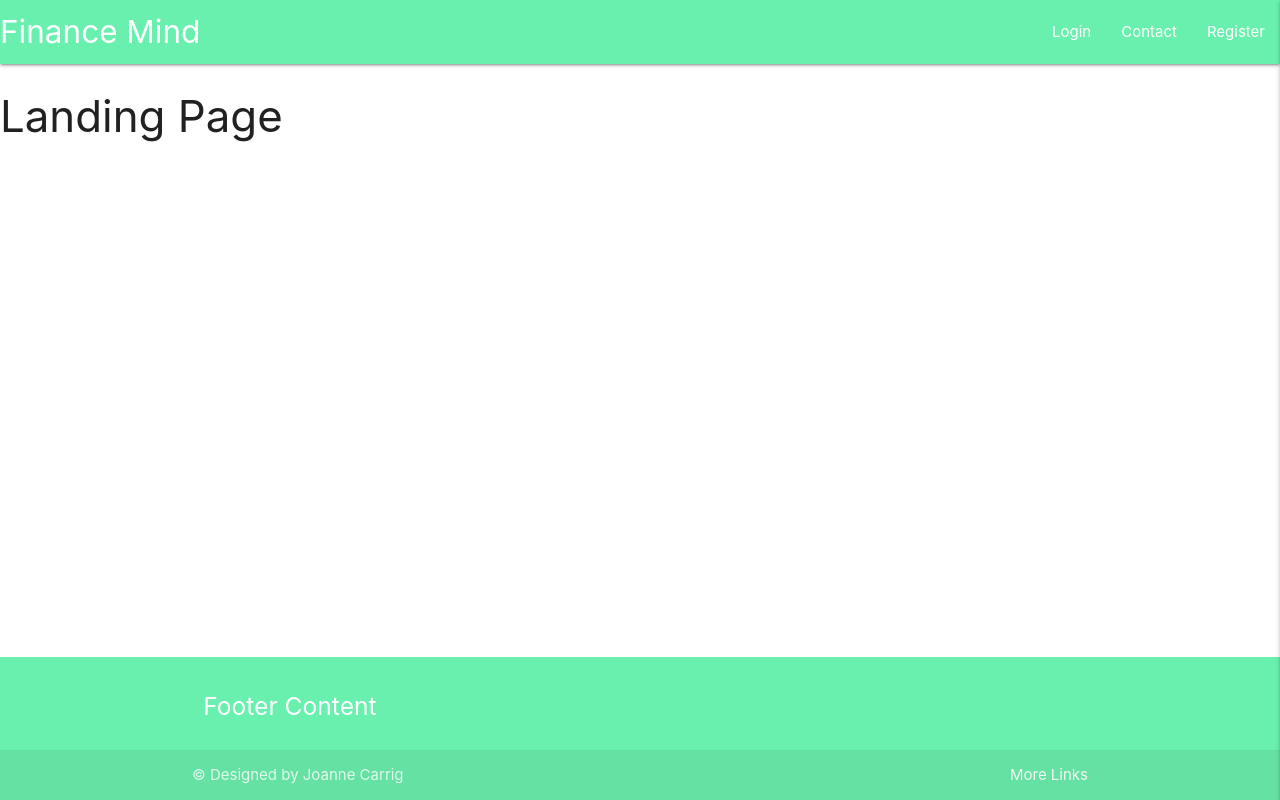
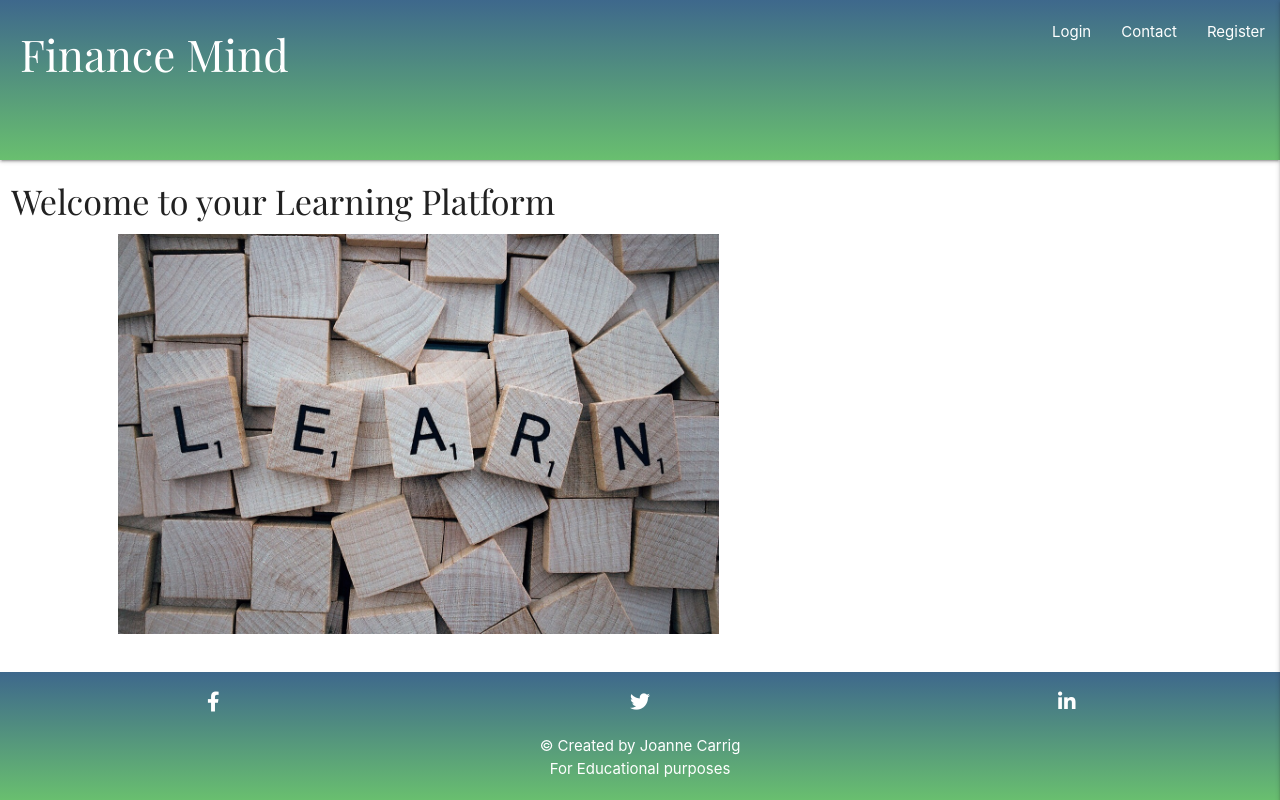
Before and after one commit to jojo157/learning-platform, a Flask app: page / in a window 1280 px wide. Run offline with Flask 2, Linux system fonts and the light colour scheme; some libraries are stand-ins or nearby versions.

Commit message:
styled header and footer elements with a gradient background color and general stlying

```diff
--- a/static/css/style.css
+++ b/static/css/style.css
@@ -1,3 +1,13 @@
+
+@import url('https://fonts.googleapis.com/css2?family=Open+Sans&family=Playfair+Display&display=swap');
+
+h1, h2, h3, h4, h5, h6{
+    font-family: 'Playfair Display';
+}
+
+p{
+    font-family: 'Open Sans';
+}
 
 /* General styles */
 body {
@@ -15,6 +25,14 @@ a{
     color: black;
 }
 
+.gradient-colours{
+    background-image: linear-gradient( #3e688c, #69bf6f );
+}
+
+nav{
+    height: 20vh;
+}
+
 /* Flash messaging styles */
 .flashes{
     border-radius: 15px;
@@ -29,11 +47,29 @@ a{
 }
 
 
+.fit-image{
+    object-fit: contain;
+    max-width:100%;
+    max-height: 50vh;
+}
+
+/* Navbar */
+.header-title{
+    margin-left: 20px;
+    margin-top: 30px;
+}
+
+/* Footer */
+i.fab.fa-facebook-f, i.fab.fa-twitter, i.fab.fa-linkedin-in{
+    color: white;
+    font-size: 20px;
+}
+
 /* Home Page */
 
 .logo-size{
-
     object-fit: contain;
+    overflow: hidden;
 }
 .collapsible-header div{
     width: 100%;
@@ -64,10 +100,10 @@ div.btn-small{
 
 
 .side-panel{
-    background-color: pink;
+
 }
 
 
 .main-panel{
-    background-color: aqua;
+
 }
--- a/templates/base.html
+++ b/templates/base.html
@@ -10,14 +10,13 @@
     <link rel="stylesheet" href="{{ url_for('static', filename='css/style.css') }}" type="text/css">
     {% block styles %}
     {% endblock %}
-
     <title>Finance Mind</title>
 </head>
 <body>
     <header>
         <nav>
-                <div class="nav-wrapper green accent-2">
-                <a href="{{ url_for('home') }}" class="brand-logo">Finance Mind</a>
+                <div class="nav-wrapper gradient-colours">
+                <a href="{{ url_for('home') }}" class="brand-logo"><h3 class="header-title">Finance Mind</h3></a>
                 <a href="#" data-target="mobile-demo" class="sidenav-trigger right"><i class="fas fa-bars"></i></a>
                 <ul class="right hide-on-med-and-down">
                     {% if session.user %}
@@ -77,19 +76,28 @@
         {% endblock %}
     </main>
 
-    <footer class="page-footer green accent-2">
-        <div class="container">
-          <div class="row">
-            <div class="col l6 s12">
-              <h5 class="white-text">Footer Content</h5>
+    <footer class="page-footer gradient-colours">
 
-            </div>
+          <div class="row center">
+                <div class=" col s4">
+                    <a href="https://www.facebook.com/" target="_blank" rel="noopener"><i class="fab fa-facebook-f"></i></a>
+                </div>
+                <div class=" col s4">
+                    <a href="https://twitter.com/?lang=en" target="_blank" rel="noopener"><i class="fab fa-twitter"></i></a>
+                </div>
+                <div class=" col s4">
+                    <a href="https://ie.linkedin.com/" target="_blank" rel="noopener"><i class="fab fa-linkedin-in"></i></a>
+                </div>
           </div>
-        </div>
-        <div class="footer-copyright">
-          <div class="container">
-          © Designed by Joanne Carrig
-          <a class="grey-text text-lighten-4 right" href="#!">More Links</a>
+
+          <div class="row center">
+              <div class="col s12">
+                © Created by Joanne Carrig
+              </div>
+              <div class="col s12">
+                For Educational purposes
+              </div>
+
           </div>
         </div>
       </footer>
--- a/templates/index.html
+++ b/templates/index.html
@@ -1,5 +1,13 @@
 {% extends "base.html" %}
 {% block content %}
-    <h3>Landing Page</h3>
+    <div class="row">
+        <div class="col s12">
+            <h4>Welcome to your Learning Platform</h4>
+        </div>
+        <div class="col s10 offset-s1 m10 offset-m1 l10 offset-l1">
+            <img class="fit-image" src="{{ url_for('static', filename='images/learning.jpg') }}" alt="Learning image">
+        </div>
 
+      </div>
+    </div>
 {% endblock %}
```
Also changed, not shown: static/images/learning.jpg (added).
